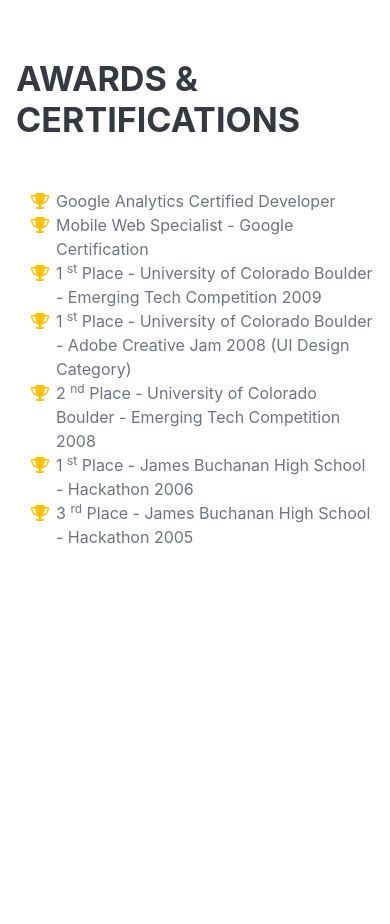
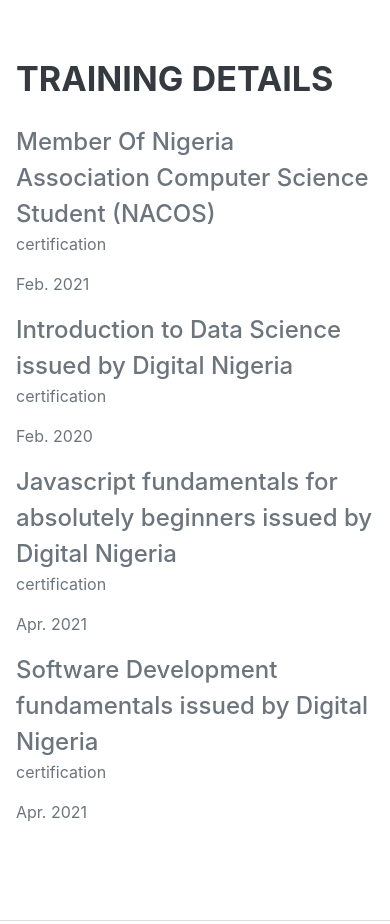
Before and after one commit to SantosArtisan/my-portfolio, a plain HTML site: page index.html in a window 390 px wide. Shown: the part 3560-4484 px from the top of the page. Before the commit the page ends 4189 px from the top, so only its background shows below. Drawn offline with nearby package versions, Linux system fonts and the light colour scheme; a web font is replaced by a local one.

Commit message:
worked on arrangement of pages

```diff
--- a/index.html
+++ b/index.html
@@ -29,7 +29,8 @@
             <li class="nav-item"><a class="nav-link js-scroll-trigger" href="#experience" style="text-transform: none">Experience</a></li>
             <li class="nav-item"><a class="nav-link js-scroll-trigger" href="#education" style="text-transform: none">Education</a></li>
             <li class="nav-item"><a class="nav-link js-scroll-trigger" href="#skills" style="text-transform: none">Skills</a></li>
-            <li class="nav-item"><a class="nav-link js-scroll-trigger" href="#languages" style="text-transform: none">Languages</a></li>
+            <li class="nav-item"><a class="nav-link js-scroll-trigger" href="#languages" style="text-transform: none">Language</a></li>
+            <li class="nav-item"><a class="nav-link js-scroll-trigger" href="#certification" style="text-transform: none">Certification</a></li>
             <li class="nav-item"><a class="nav-link js-scroll-trigger" href="#awards" style="text-transform: none">Awards</a></li>
             <li class="nav-item"><a href="assets/img/Abdullahi-Sani-CV.pdf" target="_blank"><img class="img-fluid img-profile mt-3" src="assets/img/cv.png" alt="..." style="width: 50px;"></a>
         </ul>
@@ -210,6 +211,39 @@
         </div>
     </section>
     <hr class="m-0" />
+
+<!--    certification-->
+    <section class="resume-section" id="certification">
+        <div class="resume-section-content">
+            <h2 class="mb-4">TRAINING DETAILS</h2>
+            <div class=" col-md-12">
+                <div class="row">
+                    <div class=" col-md-6">
+                        <div class="subheading" style="text-transform: none">Member Of Nigeria Association Computer Science Student (NACOS)</div>
+                        <p>certification</p>
+                        <p>Feb. 2021</p>
+                    </div>
+                    <div class=" col-md-6">
+                        <div class="subheading" style="text-transform: none">Introduction to Data Science issued by Digital Nigeria</div>
+                        <p>certification</p>
+                        <p>Feb. 2020</p>
+                    </div>
+                    <div class=" col-md-6">
+                        <div class="subheading" style="text-transform: none">Javascript fundamentals for absolutely beginners issued by Digital Nigeria</div>
+                        <p>certification</p>
+                        <p>Apr. 2021</p>
+                    </div>
+                    <div class=" col-md-6">
+                        <div class="subheading" style="text-transform: none">Software Development fundamentals issued by Digital Nigeria</div>
+                        <p>certification</p>
+                        <p>Apr. 2021</p>
+                    </div>
+                </div>
+            </div>
+        </div>
+    </section>
+    <hr class="m-0" />
+
     <!-- Awards-->
     <section class="resume-section" id="awards">
         <div class="resume-section-content">
```
